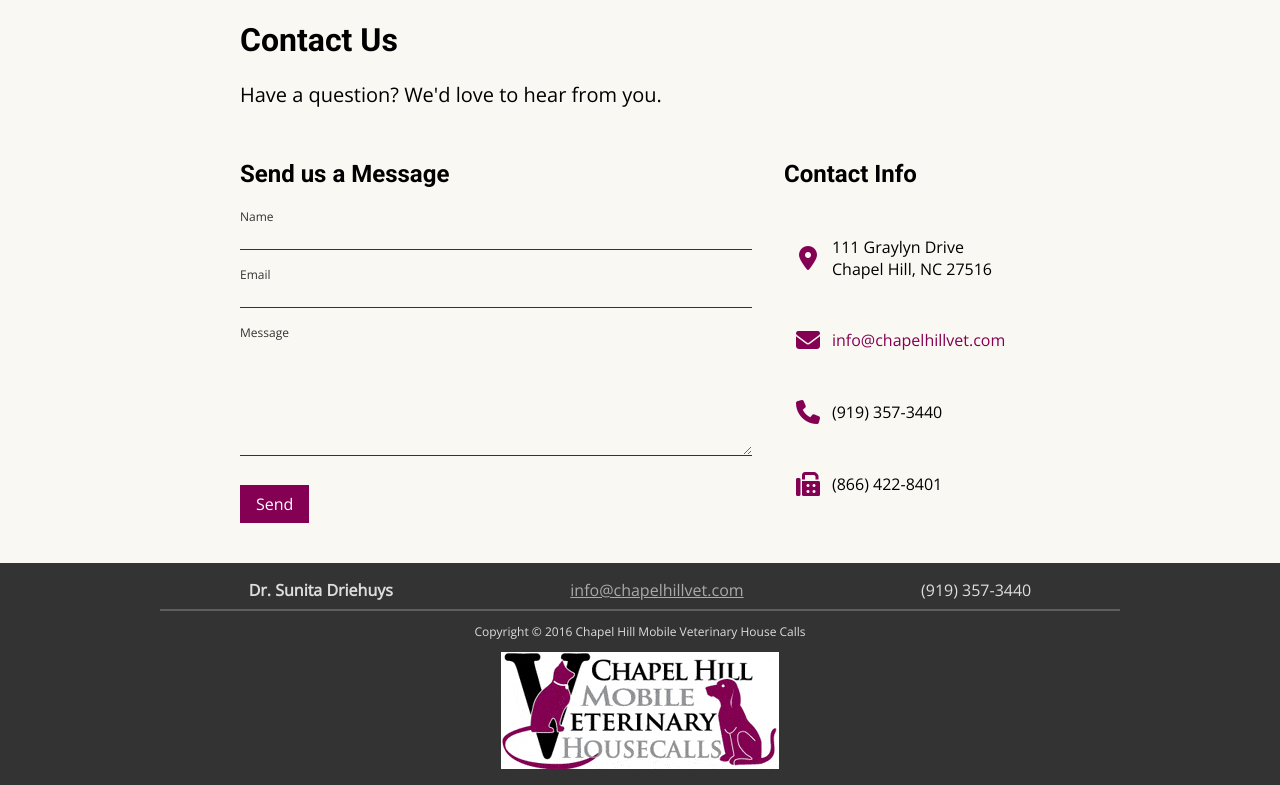
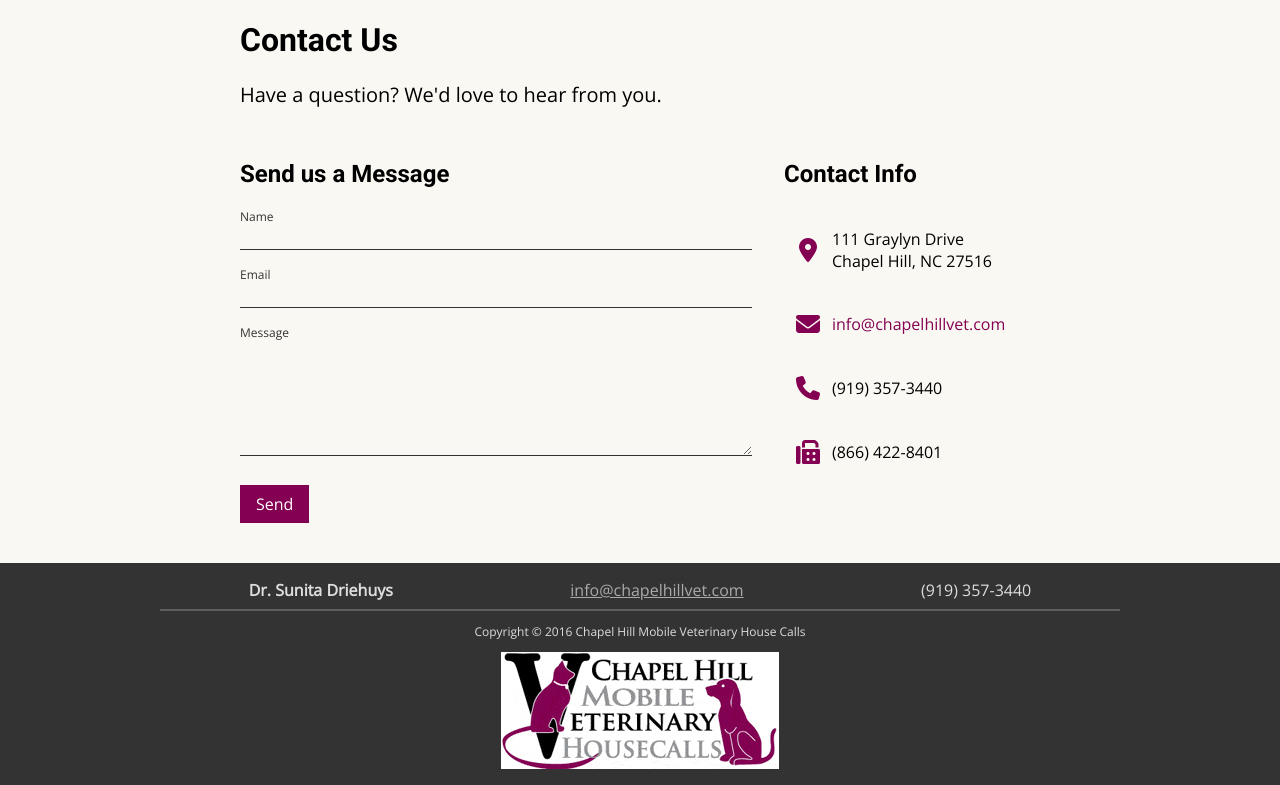
Before and after one commit to chmvh/chmvh-website, a Django app: page /contact/ in a window 1280 px wide. Shown: the part 57-842 px from the top of the page. Run offline with Django 3.2, Linux system fonts and the light colour scheme; style sheets or scripts are compiled from the project's sources; some libraries are stand-ins or nearby versions.

Commit message:
Tweak contact info spacing.

```diff
--- a/chmvh_website/static/css/modules/_vars.scss
+++ b/chmvh_website/static/css/modules/_vars.scss
@@ -43,7 +43,7 @@
 $contact-info-icon-size: 1.5em;
 $contact-info-icon-width: 2em;
 $contact-info-item-margin-top: 1em;
-$contact-info-item-margin-top-desktop: 3em;
+$contact-info-item-margin-top-desktop: 2.5em;
 $contact-info-width: 1;
 $contact-intro-size: 1.25em;
 $contact-wrapper-margin: 2em 0;
```
